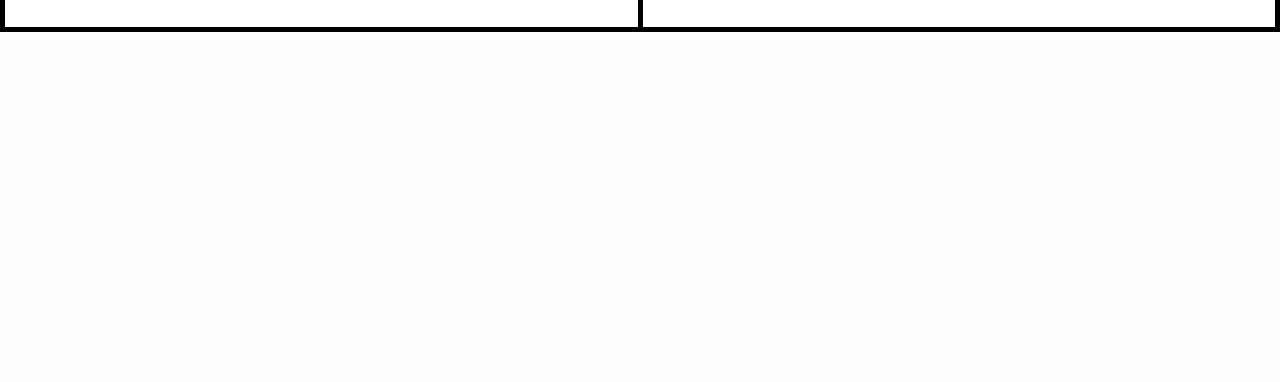
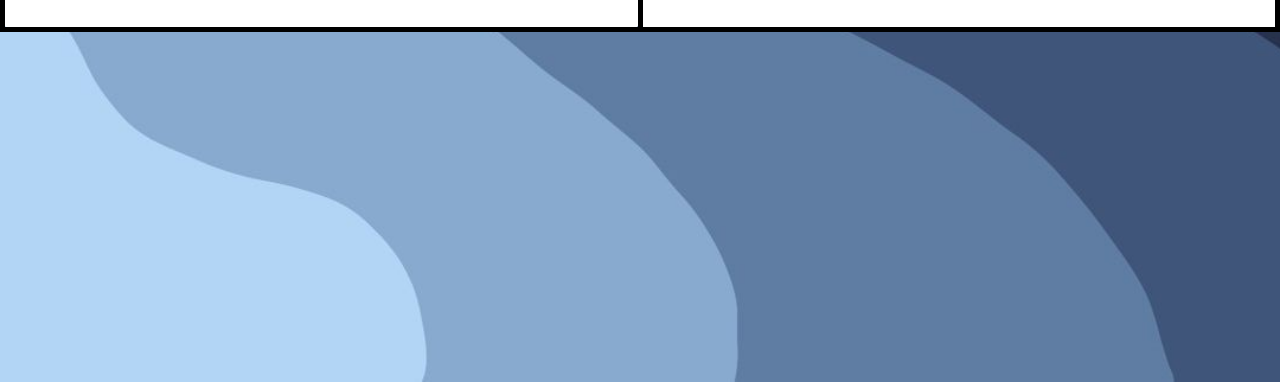
Before and after one commit to karthxk07/fileupload, a plain HTML site: page index.html in a window 1280 px wide. Shown: the part 418-800 px from the top of the page. Drawn offline with nearby package versions, Linux system fonts and the light colour scheme.

Commit message:
Update style.css

```diff
--- a/style.css
+++ b/style.css
@@ -1,5 +1,5 @@
 body{
-    background-image: url("resources/bg.jpg");
+    background-image: url("./bg.jpg");
     background-position:center ;
     background-repeat: no-repeat;
     background-attachment: fixed;
```
